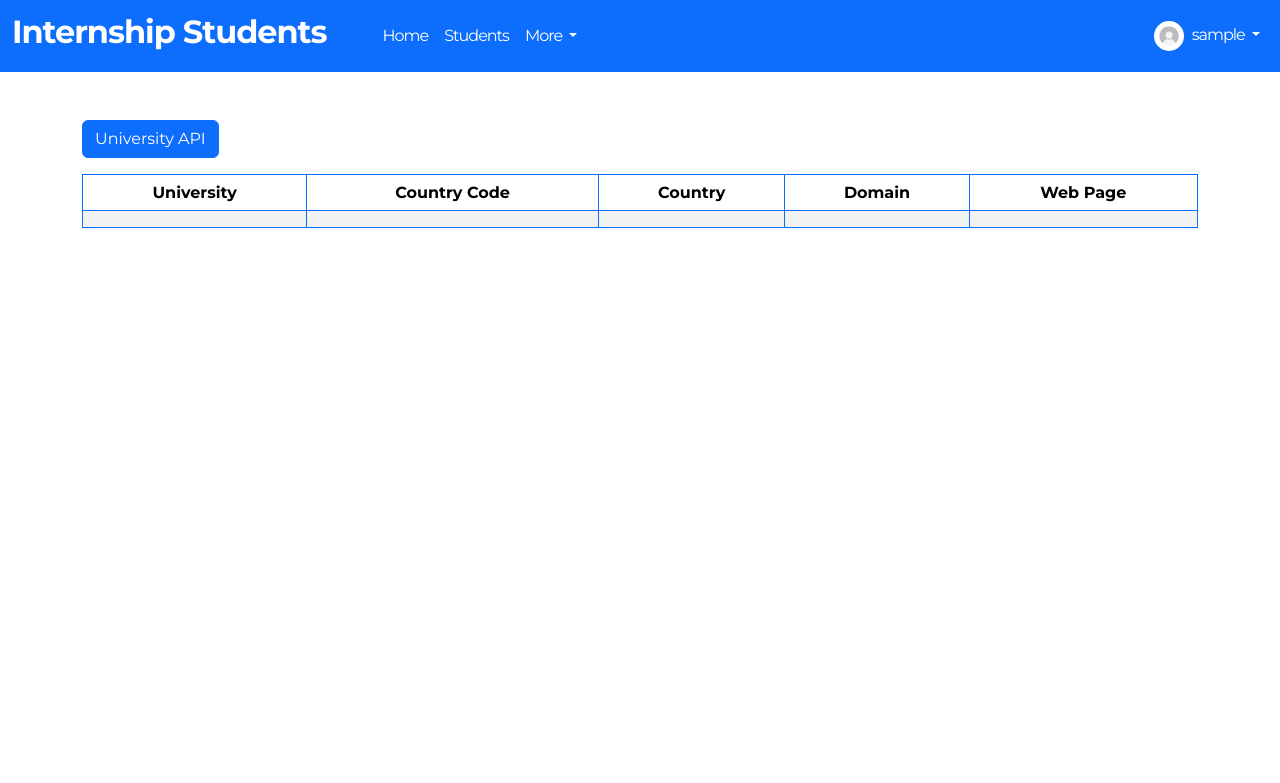
After one commit to BoboTheSlobo/students-table, a PHP site: page /university.php in a window 1280 px wide. The commit adds this page. Shown: the top 783 px of the page. Run offline with PHP 8.4, Linux system fonts and the light colour scheme; the visitor is signed in with stand-in values (Sample User, id 1); lists and menus that the app fills with data are empty.

Commit message:
Added university.php, made API request, and button that puts all the info in the table

```diff
--- a/admin/header.php
+++ b/admin/header.php
@@ -18,20 +18,11 @@
           </a>
           <ul class="dropdown-menu bg-primary">
             <li><a class="dropdown-item text-white" href="news.php">News</a></li>
-            <li><a class="dropdown-item text-white" href="#second-service">Contact</a></li>
+            <li><a class="dropdown-item text-white" href="university.php">University API</a></li>
           </ul>
         </li>
         <li class="nav-item ms-lg-3">
-        <form class="form-inline m-0">
-    <div class="input-group">
-      <input type="text" class="form-control rounded  outline-0 " placeholder="Search by Name" aria-label="Search" aria-describedby="basic-addon2">
-      <div class="input-group-append bg-white ms-1 rounded">
-        <button class="btn btn-outline-secondary  border-0 p-3" type="button">
-          <i class="bi bi-search text-primary"></i>
-          </button>
-      </div>
-    </div>
-  </form>
+
        </li>
        <li class="nav-item ms-lg-auto">
          <div class="align-items-center ps-lg-3">
--- /dev/null
+++ b/admin/university.php
@@ -0,0 +1,91 @@
+<?php
+include 'auth_session.php';
+include 'header.php';
+?>
+
+<!DOCTYPE html>
+<html lang="en">
+
+<head>
+    <meta charset="UTF-8">
+    <meta name="viewport" content="width=device-width, initial-scale=1.0">
+    <link href="https://fonts.googleapis.com/css2?family=Montserrat:wght@100;200;300;400;500;600;700;800;900&display=swap" rel="stylesheet">
+    <link rel="stylesheet" href="https://cdn.jsdelivr.net/npm/bootstrap@5.3.2/dist/css/bootstrap.min.css">
+    <link rel="stylesheet" href="https://cdn.jsdelivr.net/npm/bootstrap-icons@1.11.1/font/bootstrap-icons.css">
+    <script src="https://cdn.jsdelivr.net/npm/bootstrap@5.3.2/dist/js/bootstrap.bundle.min.js"></script>
+    <link rel="stylesheet" href="index.css">
+    <title>University API</title>
+      <!-- Include jQuery -->
+      <script src="https://code.jquery.com/jquery-3.6.4.min.js"></script>
+
+      <script>
+        $(document).ready(function () {
+            $('button[name="university_api"]').click(function (event) {
+                event.preventDefault();
+                $.ajax({
+                    type: 'GET',
+                    url: 'code.php',
+                    success: function (response) {
+                        updateTable(response);
+                    },
+                    error: function () {
+                        console.error('Error fetching data from the server.');
+                    }
+                });
+            });
+
+            function updateTable(data) {
+                if (data && data.length > 0) {
+                    $('table tbody').empty();
+
+                    $.each(data, function (index, university) {
+                        var newRow = '<tr>' +
+                            '<td class="text-center">' + university.name + '</td>' +
+                            '<td class="text-center">' + university.alpha_two_code + '</td>' +
+                            '<td class="text-center">' + university.country + '</td>' +
+                            '<td class="text-center">' + university.domains.join(', ') + '</td>' +
+                            '<td class="text-center">' + '<a href="' + university.web_pages[0] + '" target="_blank">' + university.web_pages.join(', ') + '</a>' + '</td>' +
+                            '</tr>';
+
+                        $('table tbody').append(newRow);
+                    });
+                } else {
+                    console.error('Invalid data received from the server.');
+                }
+            }
+        });
+    </script>
+
+</head>
+
+<body>
+    <div class="container mt-5">
+    <form>
+            <div class="mb-3">
+                <button type="button" name="university_api" class="btn btn-primary">University API</button>
+            </div>
+        </form>
+        <table class="table table-bordered border-primary table-striped">
+            <thead>
+                <tr class="text-center">
+                    <th>University</th>
+                    <th>Country Code</th>
+                    <th>Country</th>
+                    <th>Domain</th>
+                    <th>Web Page</th>
+                </tr>
+            </thead>
+            <tbody>
+                <tr>
+                    <td class="text-center"></td>
+                    <td class="text-center"></td>
+                    <td class="text-center"></td>
+                    <td class="text-center"></td>
+                    <td class="text-center"></td>
+                </tr>
+            </tbody>
+        </table>
+    </div>
+</body>
+
+</html>
```
Also changed, not shown: admin/code.php (+21 -0 lines).
